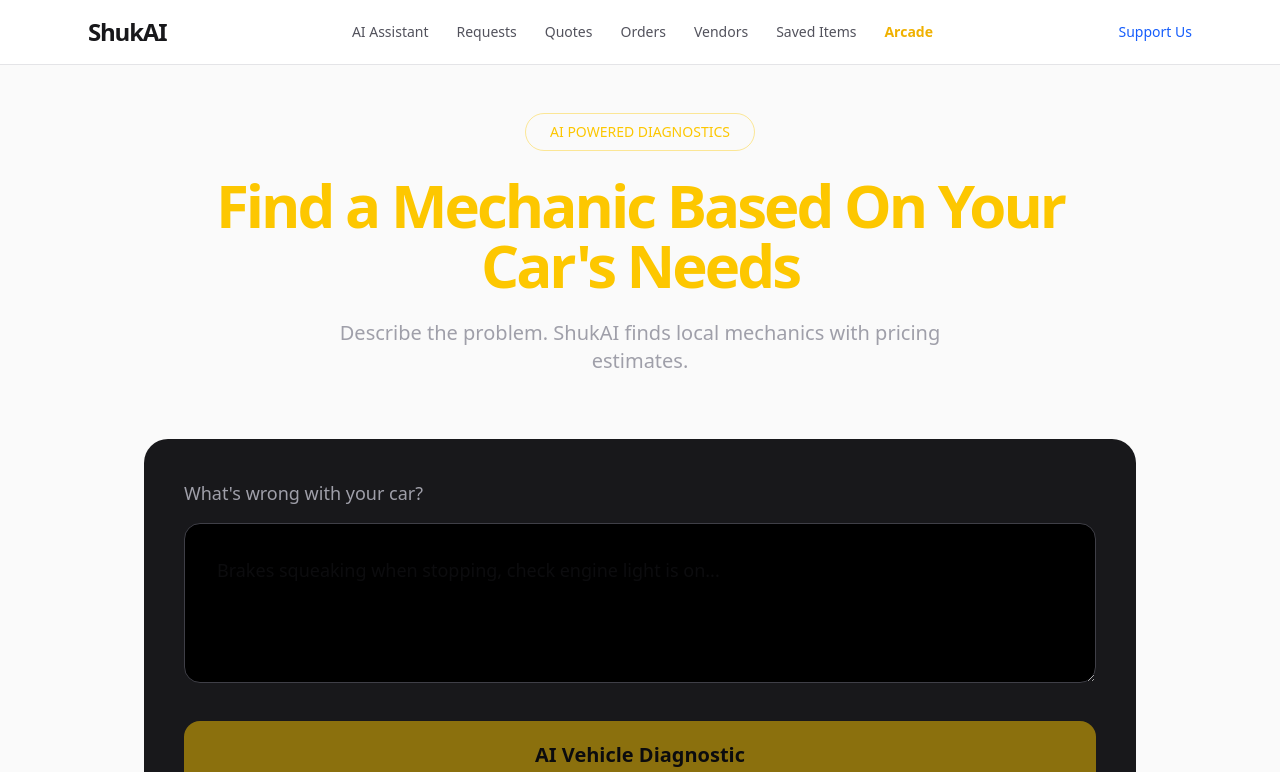
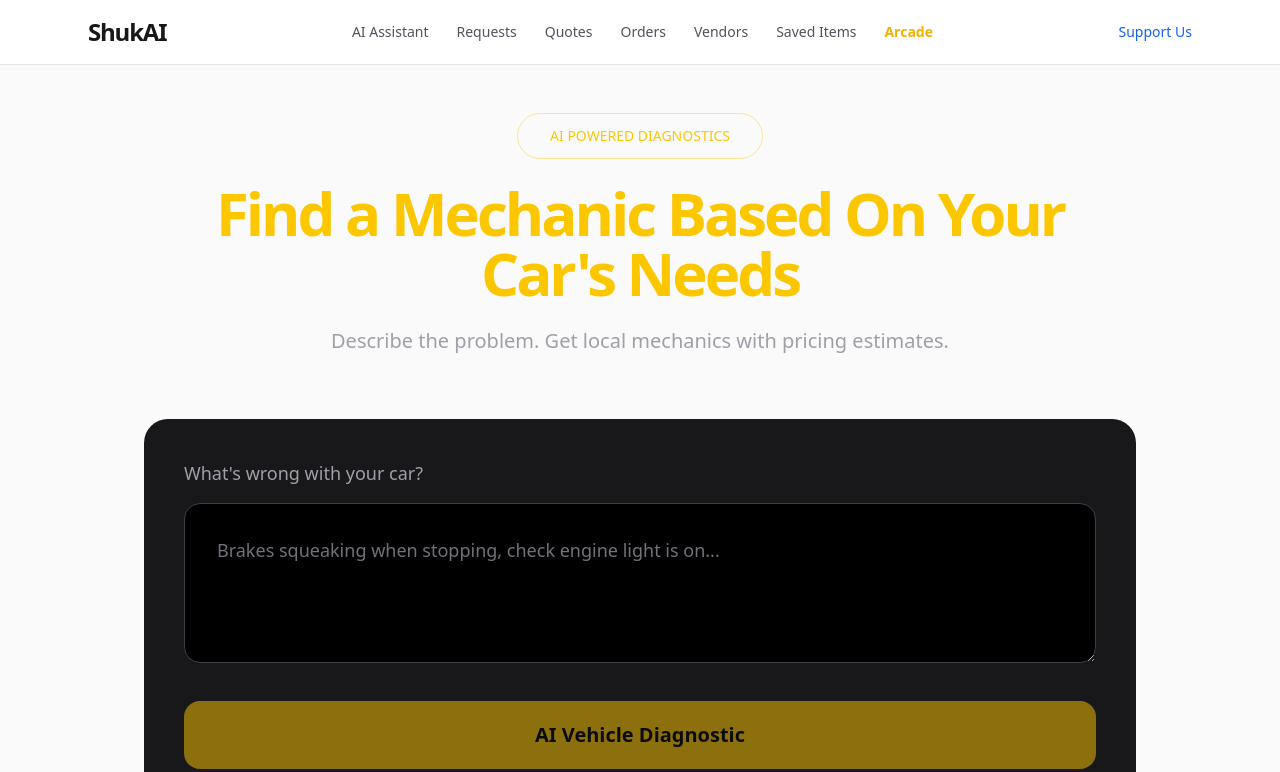
Before and after one commit to Gr33nstonecorp/shuka, a Next.js app: page /assistant in a window 1280 px wide. Shown: the top 772 px of the page. Built offline with nearby package versions, Linux system fonts and the light colour scheme.

Commit message:
Add possible cause state and display logic
Added possible cause state to display potential issues based on user input.

```diff
--- a/app/assistant/page.tsx
+++ b/app/assistant/page.tsx
@@ -13,6 +13,7 @@ type Mechanic = {
 export default function AssistantPage() {
   const [input, setInput] = useState("");
   const [mechanics, setMechanics] = useState<Mechanic[]>([]);
+  const [possibleCause, setPossibleCause] = useState("");
   const [loading, setLoading] = useState(false);
   const [error, setError] = useState("");
   const [showReport, setShowReport] = useState(false);
@@ -26,6 +27,7 @@ export default function AssistantPage() {
     setLoading(true);
     setError("");
     setMechanics([]);
+    setPossibleCause("");
     setShowReport(false);
 
     try {
@@ -41,6 +43,7 @@ export default function AssistantPage() {
         setError(data.error);
       } else if (data.mechanics) {
         setMechanics(data.mechanics);
+        setPossibleCause(data.possibleCause || "General diagnostic needed.");
       } else {
         setError("No mechanics found.");
       }
@@ -59,16 +62,14 @@ export default function AssistantPage() {
   return (
     <div className="max-w-5xl mx-auto px-4 py-12">
       <div className="text-center mb-16">
-        <div className="inline-block border border-yellow-400/40 text-yellow-400 px-6 py-2 rounded-full text-sm mb-6">
+        <div className="inline-block border border-yellow-400/40 text-yellow-400 px-8 py-3 rounded-full text-sm mb-6">
           AI POWERED DIAGNOSTICS
         </div>
-
         <h1 className="text-6xl font-black tracking-tighter text-yellow-400 mb-6">
           Find a Mechanic Based On Your Car's Needs
         </h1>
-
         <p className="text-zinc-400 text-xl max-w-2xl mx-auto">
-          Describe the problem. ShukAI finds local mechanics with pricing estimates.
+          Describe the problem. Get local mechanics with pricing estimates.
         </p>
       </div>
 
@@ -78,7 +79,7 @@ export default function AssistantPage() {
           value={input}
           onChange={(e) => setInput(e.target.value)}
           placeholder="Brakes squeaking when stopping, check engine light is on..."
-          className="w-full bg-black border border-zinc-700 rounded-2xl p-8 text-lg min-h-[160px] focus:border-yellow-400"
+          className="w-full bg-black border border-zinc-700 rounded-2xl p-8 text-lg text-white placeholder-zinc-500 min-h-[160px] focus:border-yellow-400"
         />
         <button
           onClick={handleFindMechanic}
@@ -90,6 +91,13 @@ export default function AssistantPage() {
       </div>
 
       {error && <div className="text-red-400 text-center py-8 text-lg">{error}</div>}
+
+      {possibleCause && (
+        <div className="mb-12 bg-zinc-900 rounded-3xl p-10">
+          <h3 className="text-xl font-semibold mb-4 text-yellow-400">Possible Cause</h3>
+          <p className="text-zinc-300 text-lg">{possibleCause}</p>
+        </div>
+      )}
 
       {mechanics.length > 0 && (
         <div>
@@ -132,6 +140,8 @@ export default function AssistantPage() {
 
           <p className="text-3xl font-semibold mb-10">Problem: {input}</p>
 
+          {possibleCause && <p className="text-xl mb-8 text-zinc-600">Possible Cause: {possibleCause}</p>}
+
           <table className="w-full mb-12 text-lg">
             <thead>
               <tr className="border-b-2 border-black">
```
